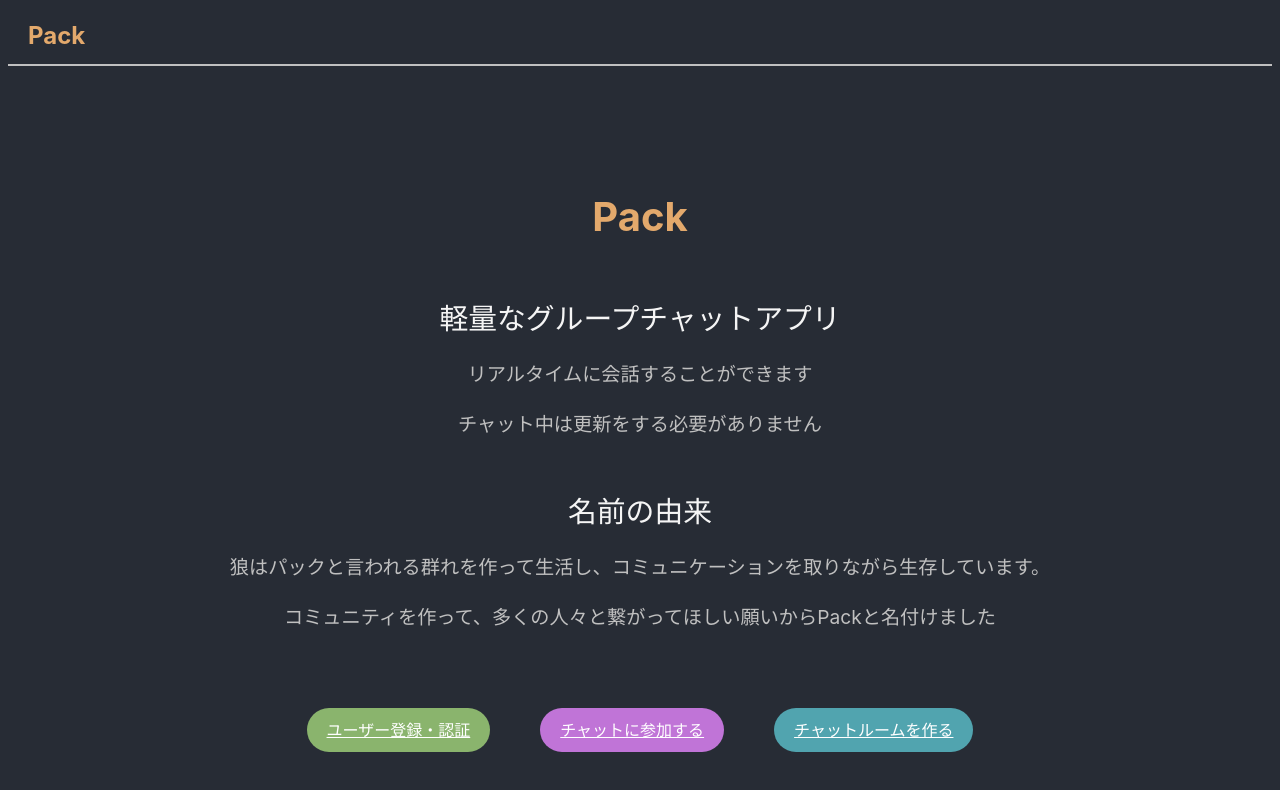
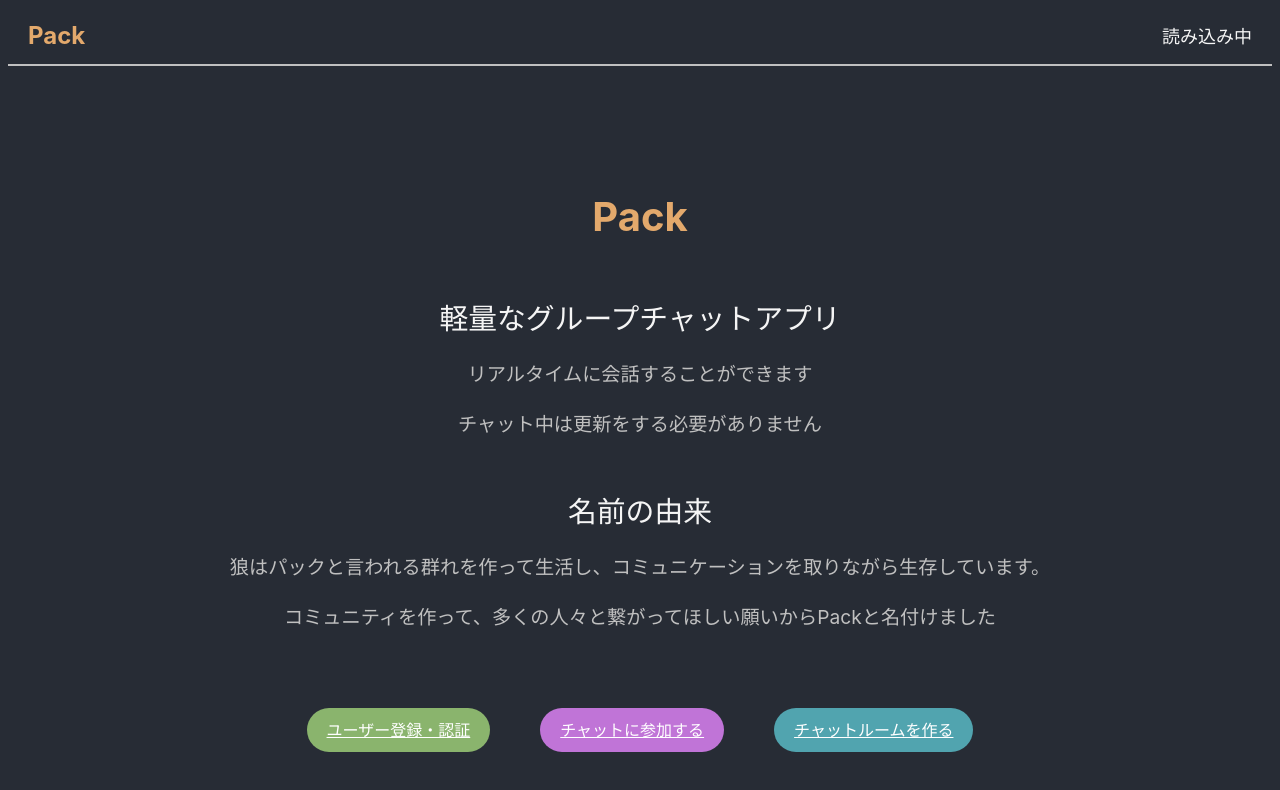
Before and after one commit to nakaryo716/chat-app, a Next.js app: page / in a window 1280 px wide. Shown: the top 790 px of the page. Built offline with nearby package versions, Linux system fonts and the light colour scheme; no server answers.

Commit message:
[fix]認証が失敗したときにログインが必要と表示するように変更

```diff
--- a/src/components/Header.tsx
+++ b/src/components/Header.tsx
@@ -3,15 +3,20 @@ import { UserInfo } from '@/types/user';
 import React, { useEffect, useState } from 'react';
 
 const Header = () => {
-  const [username, setUsername] = useState<string|null>(); // 仮のユーザー名
-
+  const [username, setUsername] = useState<string>("読み込み中");
   useEffect(() => {
     const getUserHandler = async () => {
       const res = await getUserInfo();
-      const userInfo: UserInfo = await res.json();
-      setUsername(userInfo.userName);
-  }
-  getUserHandler();
+
+      if (res.ok) {
+        const userInfo: UserInfo = await res.json();
+        setUsername(userInfo.userName);
+      } else {
+        setUsername("ログインが必要")
+      }
+    }
+
+    getUserHandler();
   }, []);
 
   return (
@@ -21,6 +26,7 @@ const Header = () => {
     </header>
   );
 };
+
 const styles = {
   header: {
     display: 'flex',
```
